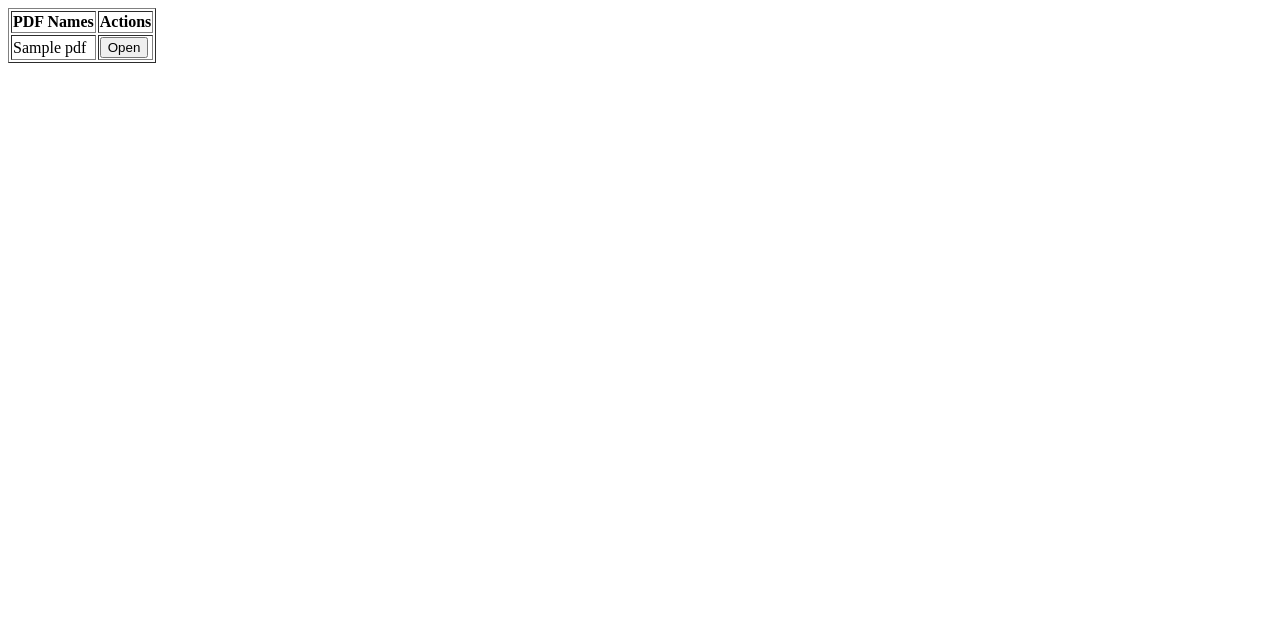
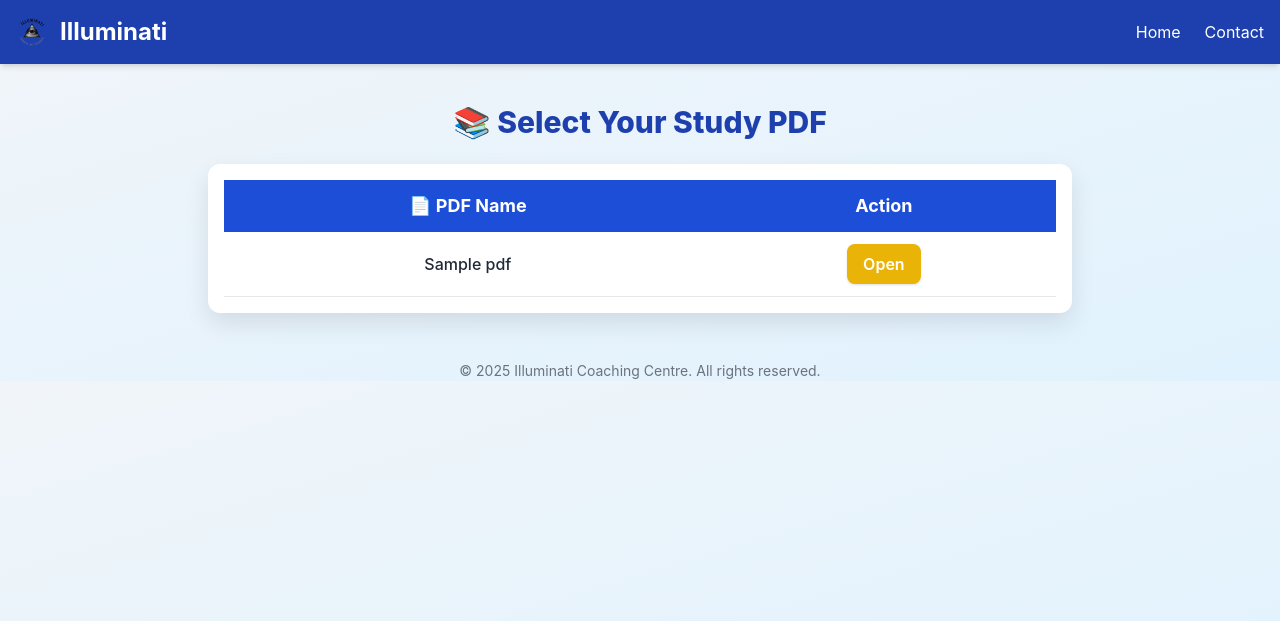
Before and after one commit to SundarlalaPal/Illuminati-Test, a Django app: template students/templates/students/me_select.html in a window 1280 px wide. Shown: the top 621 px of the page. Run offline with Django 5.2, Linux system fonts and the light colour scheme; the template is opened without the code that fills it: most values are stand-ins (such as "Sample title", 1, 10 or a date in 2020); parts of the project's set-up code (start-up, migrations or seed data) failed here and were passed over; some libraries are stand-ins or nearby versions.

Commit message:
Update me_select.html

```diff
--- a/students/templates/students/me_select.html
+++ b/students/templates/students/me_select.html
@@ -1,18 +1,23 @@
 {% load static %}
 <!DOCTYPE html>
 <html lang="en">
+<head>
+    <meta charset="UTF-8" />
+    <meta name="viewport" content="width=device-width, initial-scale=1.0" />
+    <meta property="og:title" content="Illuminati" />
+    <meta property="og:image" content="{% static 'images/favicon.png' %}" />
+    <meta property="og:description" content="Study Material Selector" />
+    <title>Select PDF - Illuminati Coaching</title>
+    <link rel="icon" href="{% static 'images/favicon.ico' %}" type="image/x-icon" />
 
-<head>
-    <meta charset="UTF-8">
-    <meta name="viewport" content="width=device-width, initial-scale=1.0">
-    <meta property="og:title" content="Illuminati">
-<meta property="og:image" content="{% static 'images/favicon.png' %}">
-<meta property="og:description" content="Study">
-    <title>PDFS</title>
-    <link rel="icon" href="{% static 'images/favicon.ico' %}" type="image/x-icon">
+    <!-- Tailwind CSS -->
+    <script src="https://cdn.tailwindcss.com"></script>
+
+    <!-- Flowbite (optional for UI) -->
+    <script src="https://cdn.jsdelivr.net/npm/flowbite@3.1.2/dist/flowbite.min.js"></script>
+    <link href="https://cdn.jsdelivr.net/npm/flowbite@3.1.2/dist/flowbite.min.css" rel="stylesheet" />
+
     <script>
-
-
         function sendpdfData(allow, namee) {
             const data = {
                 "open_ok": allow,
@@ -29,9 +34,8 @@
             })
             .then(response => {
                 if (response.redirected) {
-                        window.location.href = response.url;  // This will follow the redirect
+                    window.location.href = response.url;
                 } else {
-                        // Optional fallback: handle other cases
                     return response.json();
                 }
             })
@@ -43,34 +47,76 @@
             .catch(error => console.error("Error:", error));
         }
     </script>
+
+    <style>
+        body {
+            font-family: 'Inter', sans-serif;
+            background: linear-gradient(to bottom right, #f1f5f9, #e0f2fe);
+        }
+
+        .table-shadow {
+            box-shadow: 0 10px 25px rgba(0, 0, 0, 0.1);
+            border-radius: 12px;
+        }
+    </style>
 </head>
 
-<body>
+<body class="text-gray-900">
+
+    <!-- CSRF -->
     <input type="hidden" id="csrf_token" value="{{ csrf_token }}">
 
-    <table border="1">
-        <thead>
+    <!-- NAVBAR -->
+    <nav class="bg-blue-800 text-white py-4 shadow-md">
+        <div class="max-w-screen-xl mx-auto px-4 flex justify-between items-center">
+            <div class="flex items-center space-x-3">
+                <img src="{% static 'images/logo2.png' %}" alt="Logo" class="h-8">
+                <h1 class="text-2xl font-bold">Illuminati</h1>
+            </div>
+            <div class="space-x-6 hidden md:flex">
+                <a href="/" class="hover:text-yellow-400">Home</a>
+                <a href="#contact" class="hover:text-yellow-400">Contact</a>
+            </div>
+        </div>
+    </nav>
+
+    <!-- MAIN SECTION -->
+    <section class="max-w-4xl mx-auto mt-10 px-4">
+        <h2 class="text-3xl font-extrabold text-blue-800 text-center mb-6">📚 Select Your Study PDF</h2>
+
+        <div class="overflow-x-auto bg-white p-4 table-shadow">
+            <table class="min-w-full text-center">
+                <thead class="bg-blue-700 text-white">
                     <tr>
-                <th>PDF Names</th>
-                <th>Actions</th>
+                        <th class="py-3 px-4 text-lg">📄 PDF Name</th>
+                        <th class="py-3 px-4 text-lg">Action</th>
                     </tr>
                 </thead>
-        <tbody>
+                <tbody class="text-gray-800">
                     {% for pdf in pdfs %}
-            <tr>
-                <td>{{ pdf.name }}</td>
-                <td>
-                    <button onclick="sendpdfData('True','{{ pdf.name|escapejs }}')">Open</button>
+                    <tr class="border-b hover:bg-blue-50 transition duration-200">
+                        <td class="py-3 px-4 font-medium">{{ pdf.name }}</td>
+                        <td class="py-3 px-4">
+                            <button onclick="sendpdfData('True','{{ pdf.name|escapejs }}')"
+                                class="bg-yellow-500 hover:bg-yellow-400 text-white px-4 py-2 rounded-lg font-semibold shadow transition">
+                                Open
+                            </button>
                         </td>
                     </tr>
                     {% empty %}
-            <td>No pdfs found</td>
-            <td>No Action</td>
+                    <tr>
+                        <td class="py-3 px-4 text-red-500">No PDFs found</td>
+                        <td class="py-3 px-4 text-gray-400">No Action</td>
+                    </tr>
                     {% endfor %}
                 </tbody>
             </table>
+        </div>
+    </section>
 
-
+    <!-- FOOTER -->
+    <footer class="mt-12 text-center text-sm text-gray-500">
+        &copy; 2025 Illuminati Coaching Centre. All rights reserved.
+    </footer>
 </body>
-
 </html>
```
Lines whose indentation alone changed are shown as unchanged.
